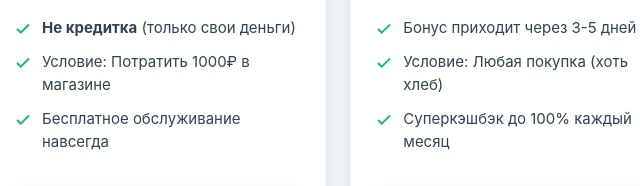
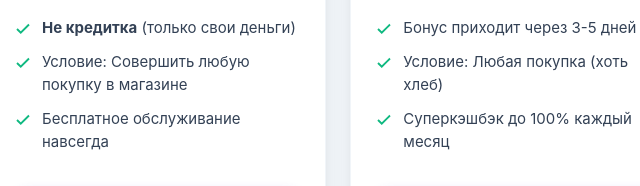
Before and after one commit to dmeasmauX4421/dmeasmauX4421.github.io, a plain HTML site: page index.html in a window 1280 px wide. Shown: the part 588-774 px from the top of the page, 121-761 px from the left. Drawn offline with Linux system fonts and the light colour scheme.

Commit message:
Update index.html

```diff
--- a/index.html
+++ b/index.html
@@ -344,7 +344,7 @@
           </li>
           <li>
             <svg class="check-icon" viewBox="0 0 24 24" fill="none" stroke="currentColor" stroke-width="2.5"><polyline points="20 6 9 17 4 12"></polyline></svg>
-            <span>Условие: Потратить 1000₽ в магазине</span>
+            <span>Условие: Совершить любую покупку в магазине</span>
           </li>
           <li>
             <svg class="check-icon" viewBox="0 0 24 24" fill="none" stroke="currentColor" stroke-width="2.5"><polyline points="20 6 9 17 4 12"></polyline></svg>
```
